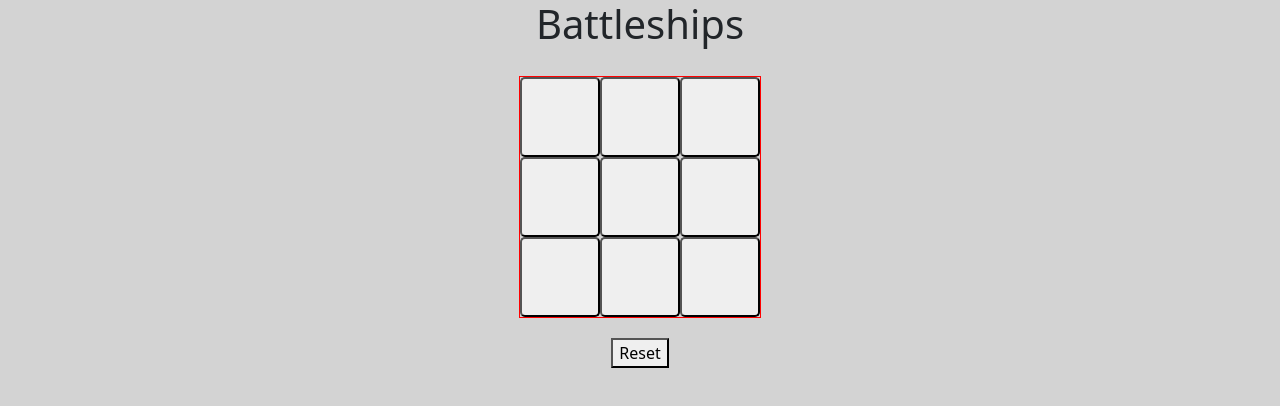
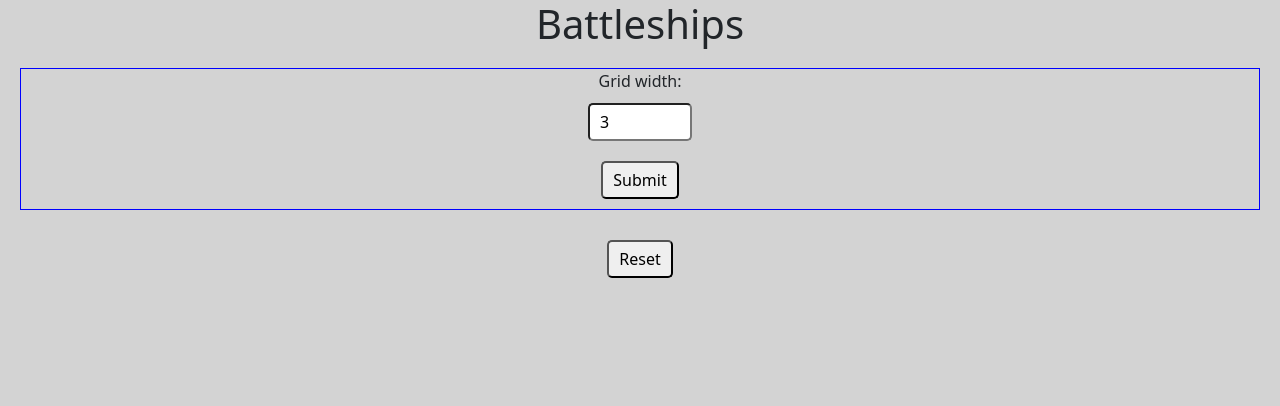
Before and after one commit to LlewBach/battleships, a React (Vite) app: page / in a window 1280 px wide. Shown: the top 406 px of the page. Built offline with nearby package versions, Linux system fonts and the light colour scheme.

Commit message:
Allow user to choose grid size

```diff
--- a/src/App.tsx
+++ b/src/App.tsx
@@ -1,17 +1,23 @@
-import { useState, useEffect } from 'react';
-import Square from './components/Square.tsx';
+import { useState } from 'react';
+import styled from "styled-components";
+import Form from './components/Form.tsx';
+import Board from './components/Board.tsx';
 
 export default function App() {
+  const [formData, setFormData] = useState({ gridWidth: 3 });
+  const [isGameOn, setIsGameOn] = useState(false);
   const [boats, setBoats] = useState<number[][]>([]);
   const [hitSquares, setHitSquares] = useState<number[]>([]);
 
-  const gridWidth = 3;
+  function handleSubmit(event: React.FormEvent<HTMLFormElement>) {
+    event.preventDefault();
+    const newGridWidth = Number(event.currentTarget.gridWidth.value); // ✅ Type-safe access
+    setFormData({ gridWidth: newGridWidth });
+    setBoard(newGridWidth);
+    setIsGameOn(true);
+  }
 
-  useEffect(() => {
-    setBoard();
-  }, []);
-
-  function setBoard() {
+  function setBoard(gridWidth: number) {
     const boatLength = 2;
     const newBoat: number[] = [];
     const possibilities = [];
@@ -30,45 +36,42 @@ export default function App() {
       if (possibilities.length > 0) {
         const secondSquare = possibilities[Math.floor(Math.random() * possibilities.length)];
         newBoat.push(firstSquare, secondSquare);
-        break;
+        // break;
       }
     }
 
     setBoats([newBoat]);
   }
 
-  function fire(index: number) {
-    if (!hitSquares.includes(index)) {
-      setHitSquares(prevHitSquares => [...prevHitSquares, index]);
-    }
-  }
-
   function reset() {
+    setIsGameOn(false);
     setHitSquares([]);
-    setBoard();
   }
 
   return (
     <>
       <h1 className="text-center">Battleships</h1>
 
-      <div className="dashboard">
-        <div className="board">
-          {Array.from({ length: gridWidth ** 2 }, (_, i) => (
-            <Square
-              key={i}
-              handleClick={() => fire(i)}
-              index={i}
-              boats={boats}
-              hitSquares={hitSquares}
-            />
-          ))}
-        </div>
-      </div>
+      {!isGameOn && <Form formData={formData} setFormData={setFormData} handleSubmit={handleSubmit} />}
+
+      {isGameOn && <div className="dashboard">
+        <Board
+          formData={formData}
+          boats={boats}
+          hitSquares={hitSquares}
+          setHitSquares={setHitSquares}
+        />
+      </div>}
 
       <div className='text-center'>
-        <button onClick={reset} data-testid="reset-button">Reset</button>
+        <StyledResetButton onClick={reset} data-testid="reset-button">Reset</StyledResetButton>
       </div>
     </>
   )
 }
+
+const StyledResetButton = styled.button`
+  margin: 10px auto;
+  padding: 5px 10px;
+  border-radius: 5px;
+`;
--- /dev/null
+++ b/src/components/Board.tsx
@@ -0,0 +1,43 @@
+import styled from "styled-components";
+import Square from './Square.tsx';
+
+type BoardProps = {
+    formData: { gridWidth: number };
+    boats: number[][];
+    hitSquares: number[];
+    setHitSquares: React.Dispatch<React.SetStateAction<number[]>>;
+};
+
+export default function Board({ formData, boats, hitSquares, setHitSquares }: BoardProps) {
+    function fire(index: number) {
+        if (!hitSquares.includes(index)) {
+            setHitSquares(prevHitSquares => [...prevHitSquares, index]);
+        }
+    }
+
+    return (
+        <StyledBoard
+            $gridWidth={formData.gridWidth}
+        >
+            {Array.from({ length: formData.gridWidth ** 2 }, (_, i) => (
+            <Square
+                key={i}
+                handleClick={() => fire(i)}
+                index={i}
+                boats={boats}
+                hitSquares={hitSquares}
+                data-testid="board"
+            />
+            ))}
+        </StyledBoard>
+    );
+}
+
+const StyledBoard = styled.div<{$gridWidth: number}>`
+    border: 1px solid green;
+    margin: 20px;
+    display: grid;
+    grid-template-columns: repeat(${(props) => props.$gridWidth}, 1fr);
+    justify-content: center;
+    align-content: center;
+`;
--- /dev/null
+++ b/src/components/Form.tsx
@@ -0,0 +1,45 @@
+import styled from "styled-components";
+
+type FormProps = {
+    formData: { gridWidth: number };
+    setFormData: (data: { gridWidth: number }) => void;
+    handleSubmit: (e: React.FormEvent<HTMLFormElement>) => void;
+};
+
+export default function Form({ formData, setFormData, handleSubmit }: FormProps) {
+    return (
+        <StyledForm onSubmit={handleSubmit}>
+            <label htmlFor="gridWidth">Grid width:</label>
+            <StyledInput
+                type="number"
+                id="gridWidth"
+                name="gridWidth"
+                min="3"
+                max="10"
+                value={formData.gridWidth} // Controlled component
+                onChange={(e) => setFormData({ gridWidth: Number(e.target.value) })}
+            />
+            <StyledButton type="submit">Submit</StyledButton>
+        </StyledForm>
+    );
+}
+
+const StyledForm = styled.form`
+    border: 1px solid blue;
+    display: flex;
+    flex-direction: column;
+    align-items: center;
+    margin: 20px;
+`;
+
+const StyledInput = styled.input`
+    margin: 10px auto;
+    padding: 5px 10px;
+    border-radius: 5px;
+`;
+
+const StyledButton = styled.button`
+    margin: 10px auto;
+    padding: 5px 10px;
+    border-radius: 5px;
+`;
--- a/src/components/Square.tsx
+++ b/src/components/Square.tsx
@@ -17,7 +17,7 @@ export default function Square({handleClick, index, boats, hitSquares}: SquarePr
             onClick={handleClick}
             $isHitBoat={isHitBoat}
             data-testid="square"
-            data-boat={isBoat}
+            data-boat={isBoat ? "true" : "false"}
         >
             {isHit ? 'X' : ''}
         </StyledSquare>
--- a/src/index.css
+++ b/src/index.css
@@ -7,12 +7,3 @@ body {
     justify-content: center;
 
 }
-
-.board {
-    border: 1px solid red;
-    margin: 20px;
-    display: grid;
-    grid-template-columns: repeat(3, 1fr);
-    justify-content: center;
-    align-content: center;
-}
```
